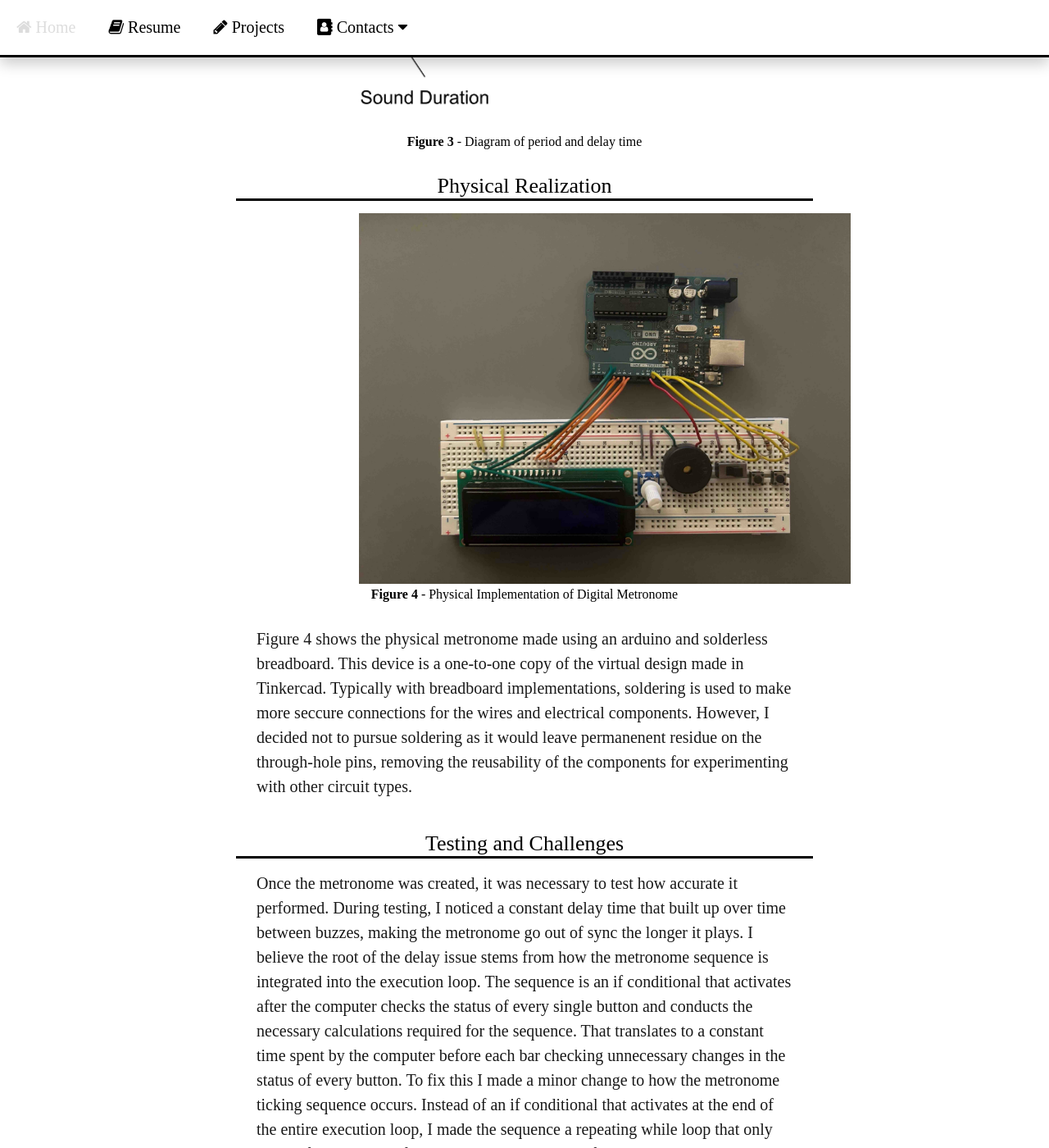
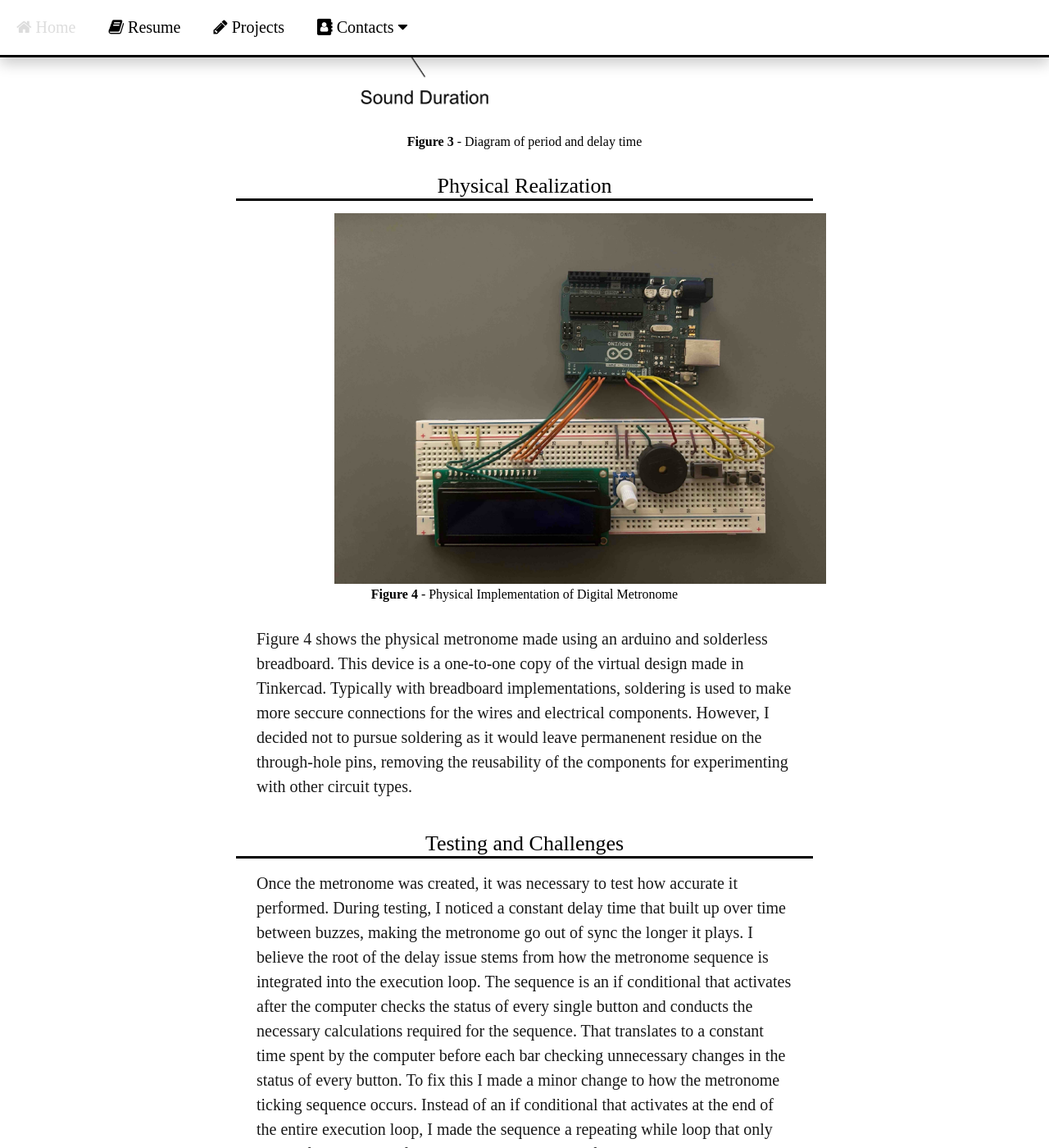
Before and after one commit to JacobHodgins/hodginsjacob, a Jekyll site: the page built from _posts/2023-07-13-digital-metronome.md, in a window 1280 px wide and 1400 px high, scrolled down 3247 px. Shown: the whole window at 82% size. Built offline with Jekyll 4.4.1, drawn with Linux system fonts in a browser that asks for light colours.

Commit message:
Update main.css

```diff
--- a/css/main.css
+++ b/css/main.css
@@ -191,7 +191,7 @@ nav.navbar a:active {
 
 .post-image {
   text-align: center;
-  margin-left: 150px;
+  margin-left: 120px;
 }
 
 .post-image1 {
```
